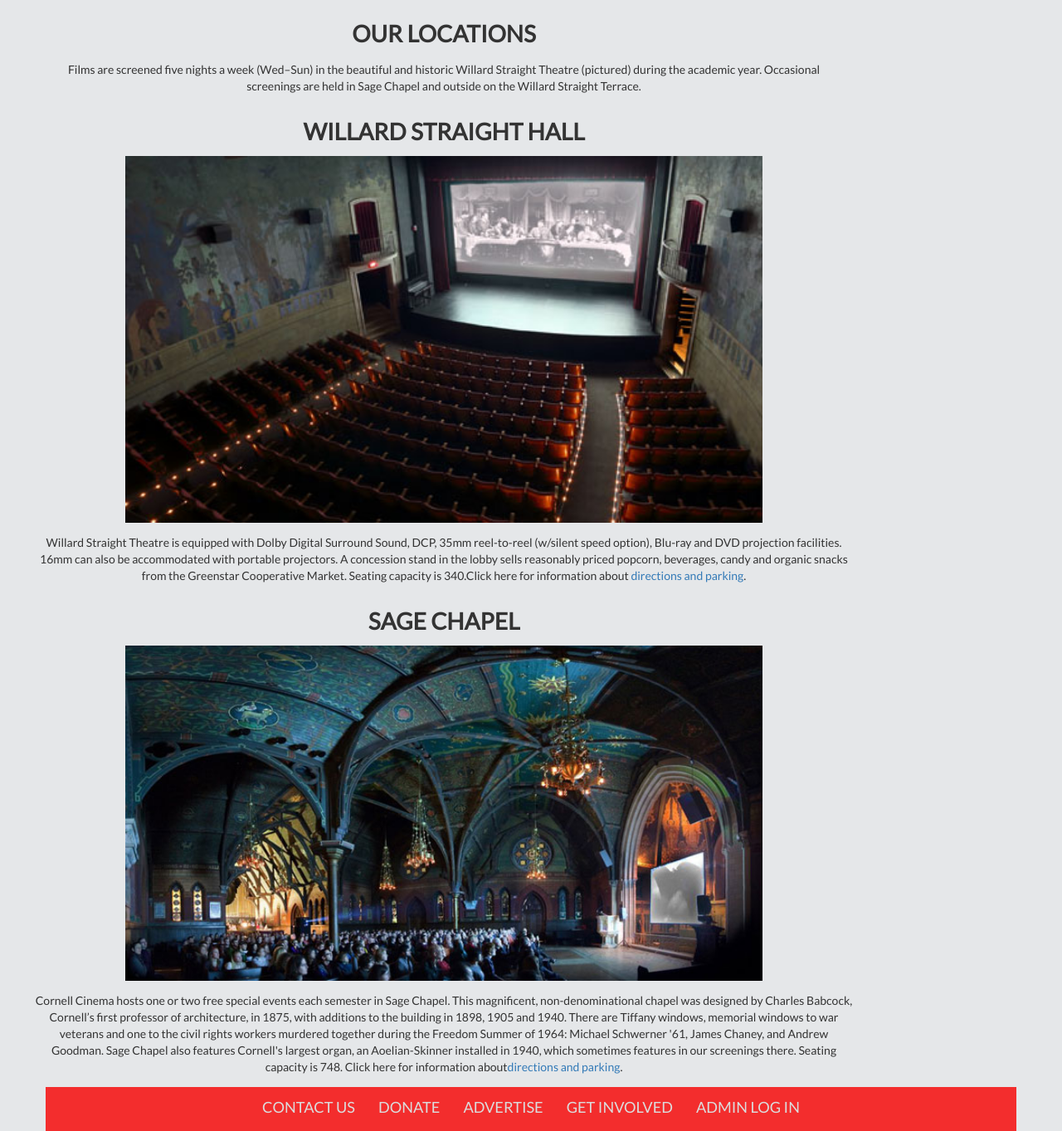
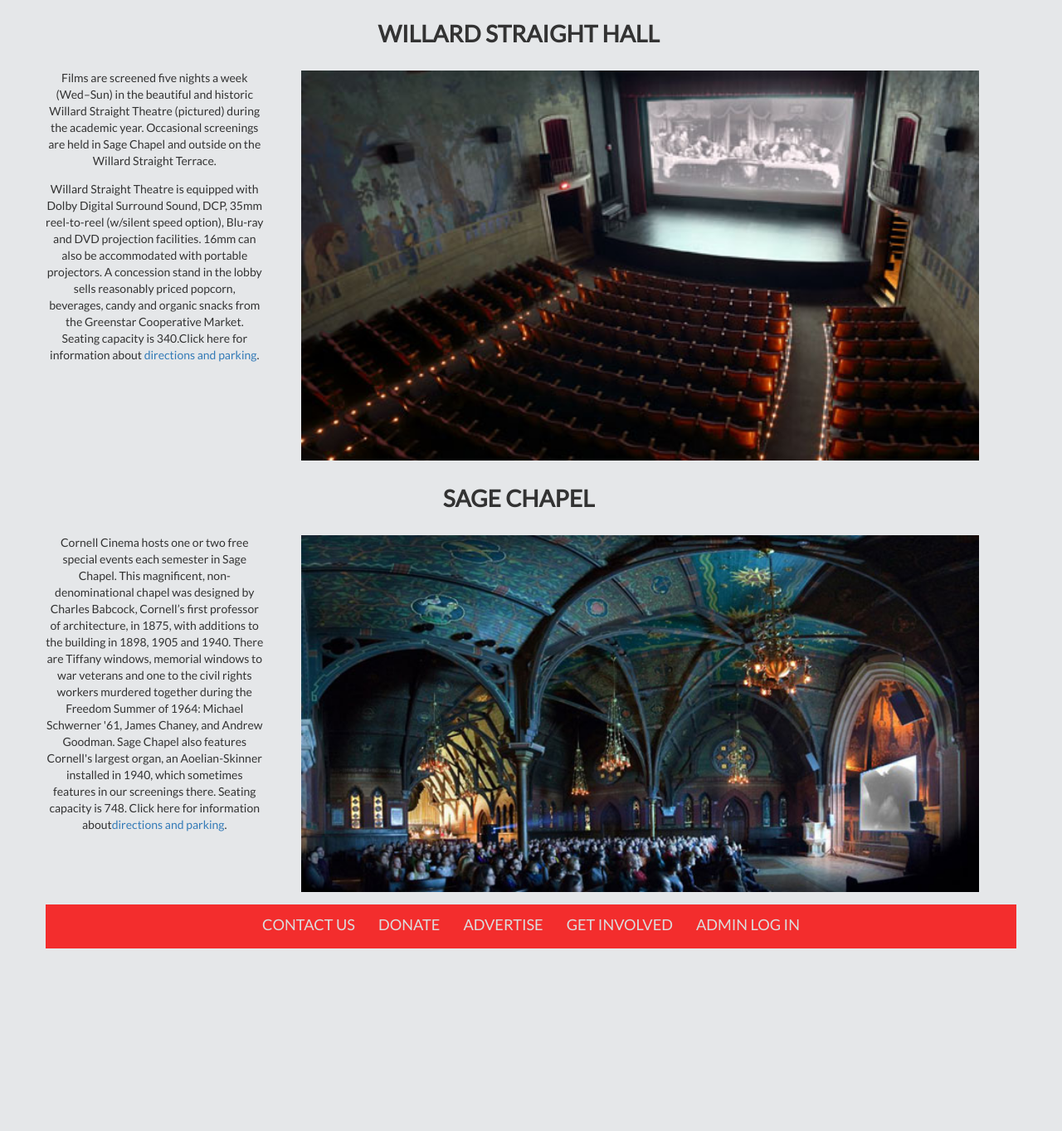
Before and after one commit to anniehughey/CineHackers, a PHP site: page /locations.php in a window 1280 px wide. Shown: the part 177-1540 px from the top of the page at 83% size. After the commit the page ends 1320 px from the top, so only its background shows below. Run offline with PHP 8.4, Linux system fonts and the light colour scheme; some libraries are stand-ins or nearby versions.

Commit message:
updated locations

```diff
--- a/CornellCinema/getInvolved.php
+++ b/CornellCinema/getInvolved.php
@@ -23,7 +23,7 @@
 		<!-- end of header row div -->
 		<!-- provide information and contact info for the different ways individuals can get involved. -->
 		<div class="row content">
-			<h1 class="title">GET INVOLVED</h1>
+			<h1 class="title">HOW TO GET INVOLVED</h1>
 			<!-- Include information about onscreen advertising, including its benefits and pricing -->
 			<!-- Also include contact info for this -->
 			<p class="text">
--- a/CornellCinema/locations.php
+++ b/CornellCinema/locations.php
@@ -23,22 +23,31 @@
 		<!-- List the locations and provide google maps containers and links to directions for each -->
 		<!-- also provide links to parking -->
 		<div class="row content">
-			<h1 class="title">OUR LOCATIONS</h1>
-			<p class="text">
-				Films are screened five nights a week (Wed–Sun) in the beautiful and historic Willard Straight Theatre (pictured) during the academic year. Occasional screenings are held in Sage Chapel and outside on the Willard Straight Terrace.
-			</p>
 			<div class="row">
 				<h1 class="title">WILLARD STRAIGHT HALL</h1>
-				<img src="images/theater_image.jpg" alt="Willard Straight Hall" id="WSH">
-				<!-- img src: Cornell Cinema -->
-				<p class="text">Willard Straight Theatre is equipped with Dolby Digital Surround Sound, DCP, 35mm reel-to-reel (w/silent speed option), Blu-ray and DVD projection facilities. 16mm can also be accommodated with portable projectors. A concession stand in the lobby sells reasonably priced popcorn, beverages, candy and organic snacks from the Greenstar Cooperative Market. Seating capacity is 340.Click here for information about <a href="http://cinema.cornell.edu/info/cornell_map.html">directions and parking</a>.</p>
+				<div class="col-sm-12 col-lg-3">
+					<p class="text">
+						Films are screened five nights a week (Wed–Sun) in the beautiful and historic Willard Straight Theatre (pictured) during the academic year. Occasional screenings are held in Sage Chapel and outside on the Willard Straight Terrace.
+					</p>
+					<p class="text">Willard Straight Theatre is equipped with Dolby Digital Surround Sound, DCP, 35mm reel-to-reel (w/silent speed option), Blu-ray and DVD projection facilities. 16mm can also be accommodated with portable projectors. A concession stand in the lobby sells reasonably priced popcorn, beverages, candy and organic snacks from the Greenstar Cooperative Market. Seating capacity is 340.Click here for information about <a href="http://cinema.cornell.edu/info/cornell_map.html">directions and parking</a>.</p>
+				</div>
+				<div class="col-sm-12 col-lg-9">
+					<img src="images/theater_image.jpg" alt="Willard Straight Hall" id="WSH">
+					<!-- img src: Cornell Cinema -->
+				</div>
+				<!--end of img div-->
 			</div>
 			<!-- end of WSH div-->
 			<div class="row">
 				<h1 class="title">SAGE CHAPEL</h1>
-				<img src="images/sage.jpg" alt="Sage chapel" id="sage">
-				<!-- img src: Cornell Cinema -->
-				<p class="text">Cornell Cinema hosts one or two free special events each semester in Sage Chapel. This magnificent, non-denominational chapel was designed by Charles Babcock, Cornell’s first professor of architecture, in 1875, with additions to the building in 1898, 1905 and 1940. There are Tiffany windows, memorial windows to war veterans and one to the civil rights workers murdered together during the Freedom Summer of 1964: Michael Schwerner '61, James Chaney, and Andrew Goodman. Sage Chapel also features Cornell's largest organ, an Aoelian-Skinner installed in 1940, which sometimes features in our screenings there. Seating capacity is 748. Click here for information about<a href="parking.php">directions and parking</a>.</p>
+				<div class="col-sm-12 col-lg-3">
+					<p class="text">Cornell Cinema hosts one or two free special events each semester in Sage Chapel. This magnificent, non-denominational chapel was designed by Charles Babcock, Cornell’s first professor of architecture, in 1875, with additions to the building in 1898, 1905 and 1940. There are Tiffany windows, memorial windows to war veterans and one to the civil rights workers murdered together during the Freedom Summer of 1964: Michael Schwerner '61, James Chaney, and Andrew Goodman. Sage Chapel also features Cornell's largest organ, an Aoelian-Skinner installed in 1940, which sometimes features in our screenings there. Seating capacity is 748. Click here for information about<a href="parking.php">directions and parking</a>.</p>
+				</div>
+				<div class="col-sm-12 col-lg-9">
+					<img src="images/sage.jpg" alt="Sage chapel" id="sage">
+					<!-- img src: Cornell Cinema -->
+				</div>
+				<!--end of img div-->
 			</div>
 			<!-- end of WSH div-->
 		</div>
--- a/CornellCinema/styles/style.css
+++ b/CornellCinema/styles/style.css
@@ -205,7 +205,7 @@ span {
 /* PAGE CONTENT */
 
 .content {
-	max-width: 960px;
+	width: 100%;
 	margin: 0 auto;
 	text-align: center;
 }
@@ -357,16 +357,19 @@ a {
 /* LOCATIONS */
 
 #WSH {
-	width: 60vw;
+	width: 100%;
+	padding: 15px;
 }
 
 #sage {
-	width: 60vw;
+	width: 100%;
+	padding: 15px;
 }
 
 
 /* PARKING */
 
-#parkingmap {
-	width: 60vw;
+#parkingMap {
+	width: 100%;
+	padding: 15px;
 }
```
Also changed, not shown: CornellCinema/parking.php (+13 -7 lines).
